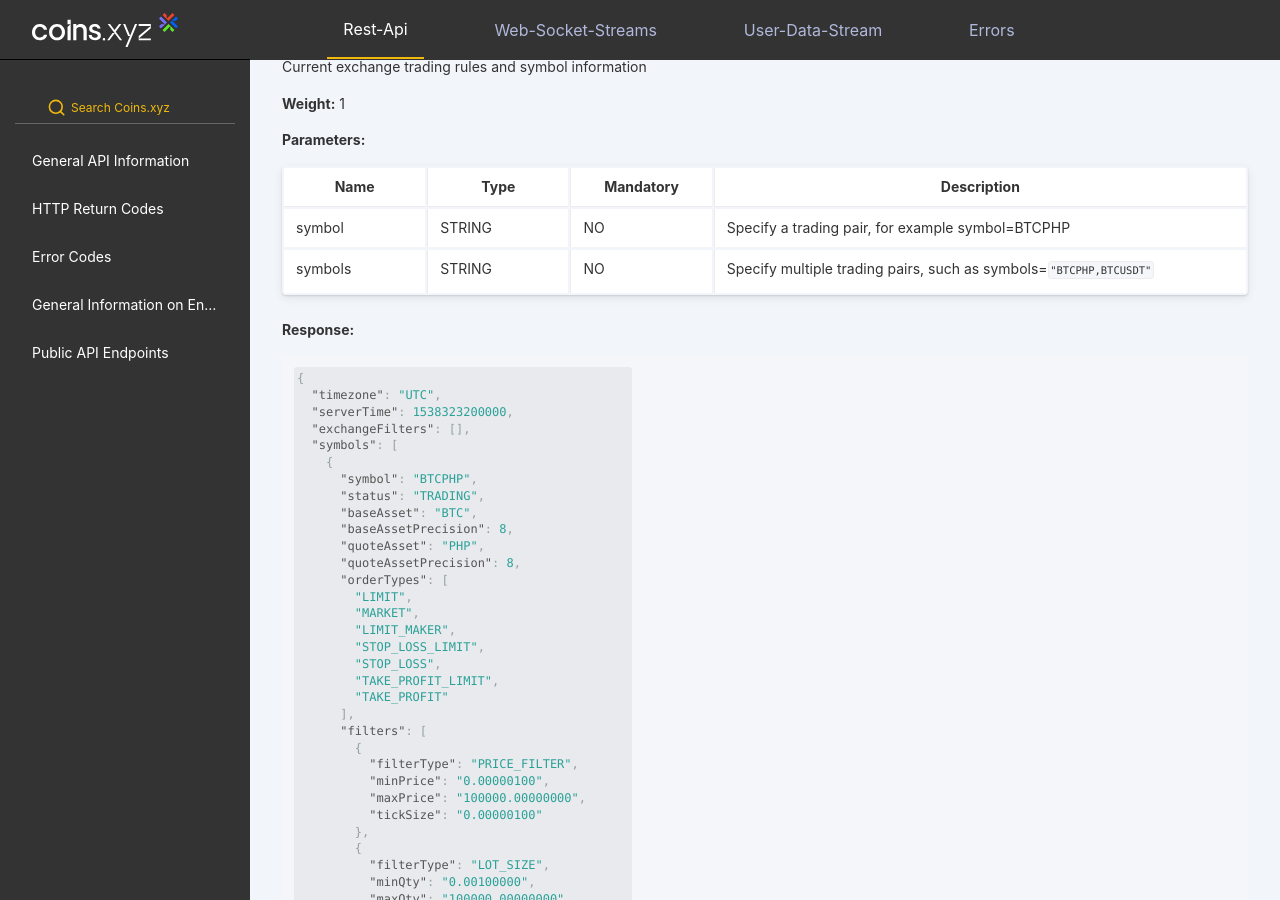
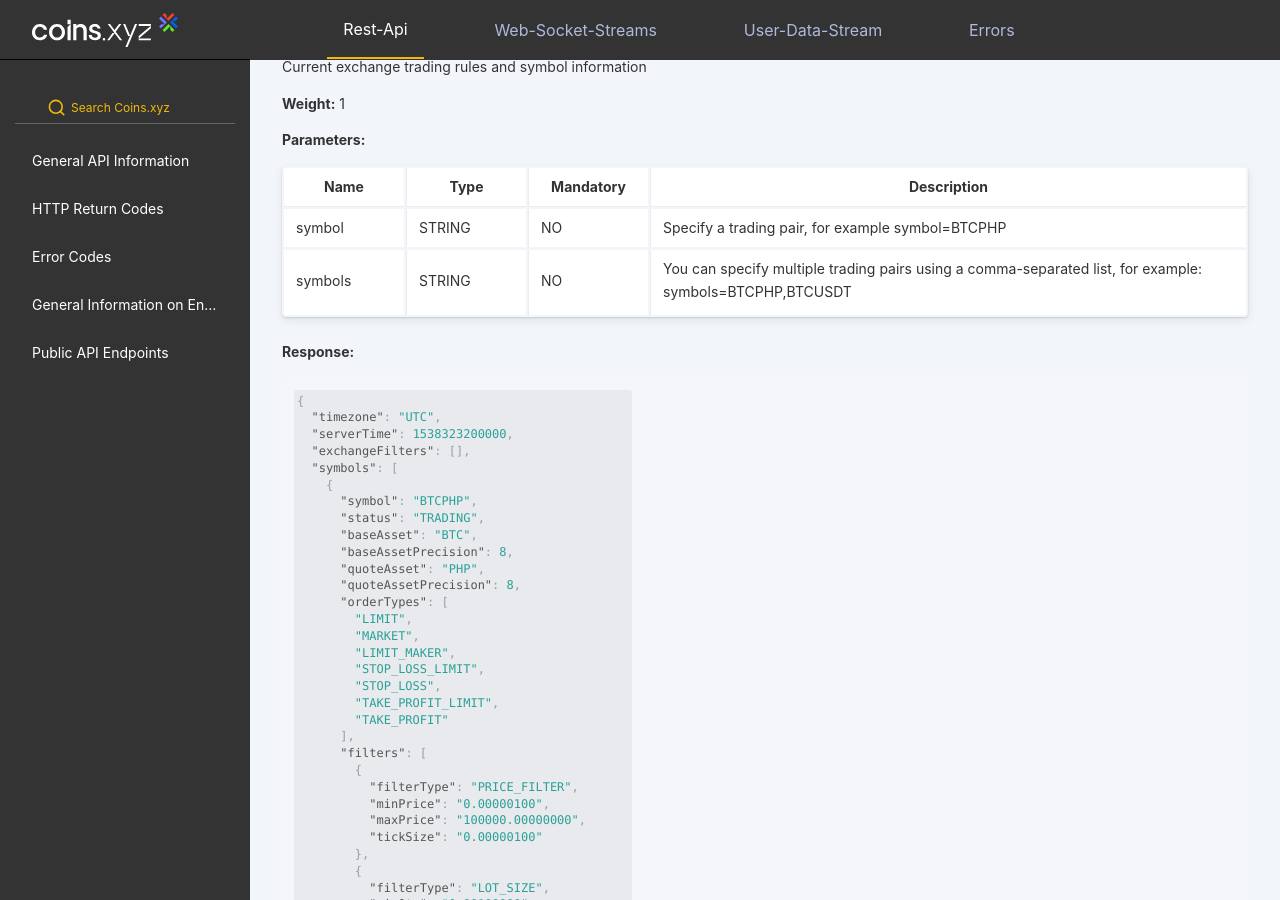
Before and after one commit to coins-docs/xyz, a Jekyll site: the page built from docs/rest-api.md, in a window 1280 px wide and 900 px high, scrolled down 9720 px. Built offline with Jekyll 4.4.1, drawn with Linux system fonts in a browser that asks for light colours; some of the changed text lies outside the part shown.

Commit message:
Update rest-api.md

```diff
--- a/docs/rest-api.md
+++ b/docs/rest-api.md
@@ -479,7 +479,7 @@ Current exchange trading rules and symbol information
 | Name    | Type   | Mandatory | Description                                                  |
 | ------- | ------ | --------- | ------------------------------------------------------------ |
 | symbol  | STRING | NO        | Specify a trading pair, for example symbol=BTCPHP            |
-| symbols | STRING | NO        | Specify multiple trading pairs, such as symbols=`"BTCPHP,BTCUSDT"` |
+| symbols | STRING | NO        | You can specify multiple trading pairs using a comma-separated list, for example: symbols=BTCPHP,BTCUSDT |
 
 **Response:**
 
@@ -680,7 +680,7 @@ Fetch deposit history.
 | coin       | STRING | NO        |                                                              |
 | txId       | STRING | NO        |                                                              |
 | status     | INT    | NO        | 0-PROCESSING, 1-SUCCESS, 2-FAILED, 3-NEED_FILL_DATA(travel rule info) |
-| statuses   | STRING | NO        | Specify multiple status, such as statuses=`"1,3"`            |
+| statuses   | STRING | NO        | You can specify multiple statuses using a comma-separated list, for example: statuses=1,3 |
 | startTime  | LONG   | NO        | Default: 90 days from current timestamp                      |
 | endTime    | LONG   | NO        | Default: current timestamp                                   |
 | offset     | INT    | NO        | Default:0                                                    |
```
